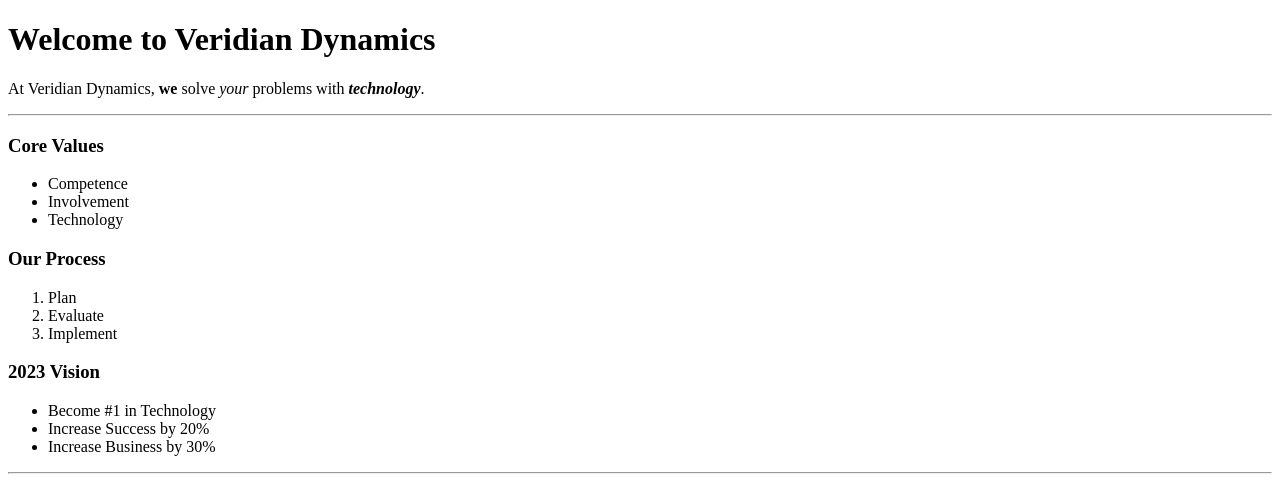
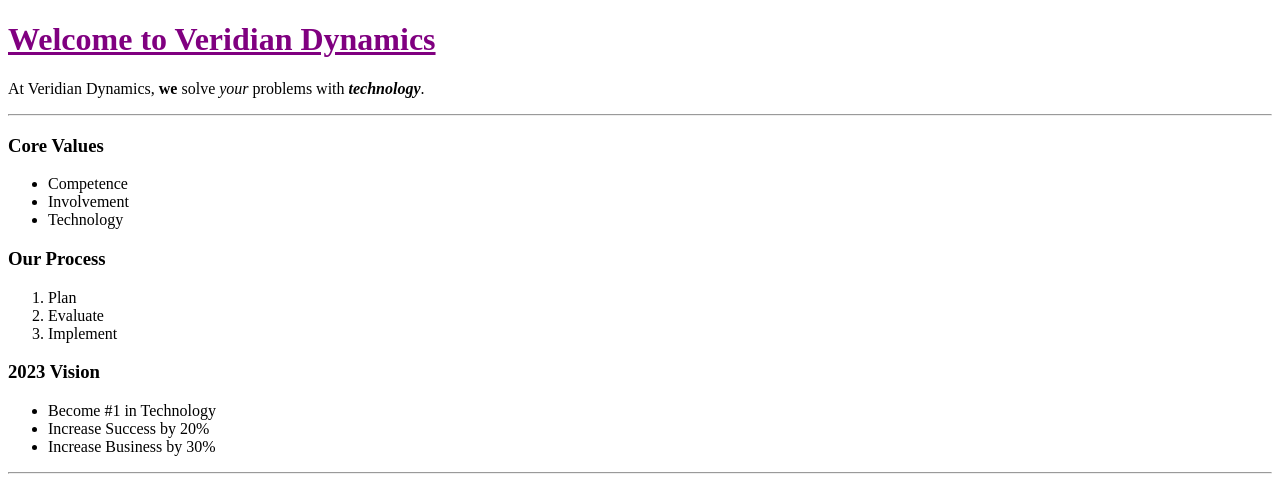
Before and after one commit to NRowley/codeup-web-exercises, a plain HTML site: page welcome.html in a window 1280 px wide. Shown: the top 490 px of the page. Drawn offline with Linux system fonts and the light colour scheme.

Commit message:
commit css/style.css modified welcome.html

```diff
--- /dev/null
+++ b/css/style.css
@@ -0,0 +1,4 @@
+.fancy-header {
+    color: purple;
+    text-decoration: underline;
+}
--- a/welcome.html
+++ b/welcome.html
@@ -3,10 +3,18 @@
 <head>
     <meta charset="UTF-8">
     <title>Rowley - Welcome</title>
+    <link rel="stylesheet" href="css/style.css">
+<!--    <style>-->
+<!--        .fancy-header {-->
+<!--            color: blue;-->
+<!--            text-decoration: underline;-->
+<!--        }-->
+<!--    </style>-->
+<!--    Styles take effect in order of "Element" > "Embedded" > "External"-->
 </head>
 <body>
 <header>
-    <h1>Welcome to Veridian Dynamics</h1>
+    <h1 class="fancy-header">Welcome to Veridian Dynamics</h1>
     <p>
         At Veridian Dynamics, <strong>we</strong> solve <em>your</em> problems with <strong><em>technology</em></strong>.
     </p>
```
